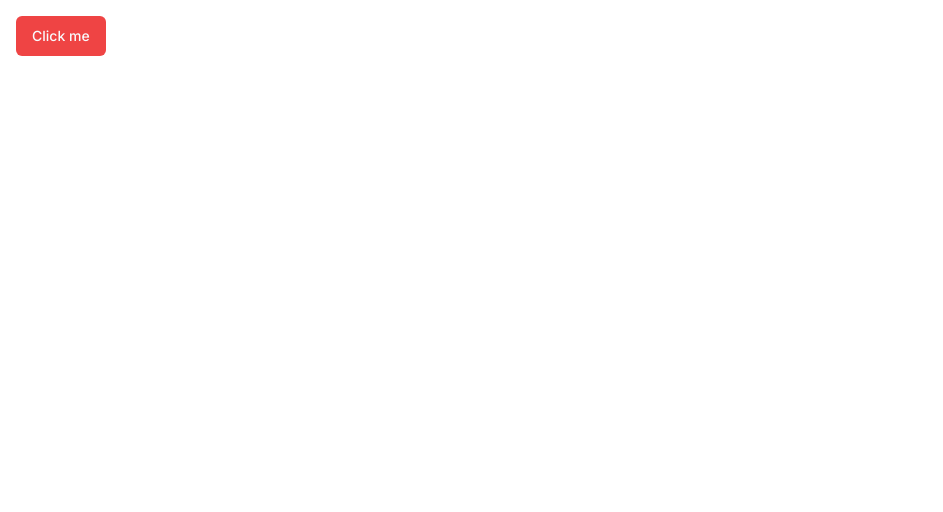
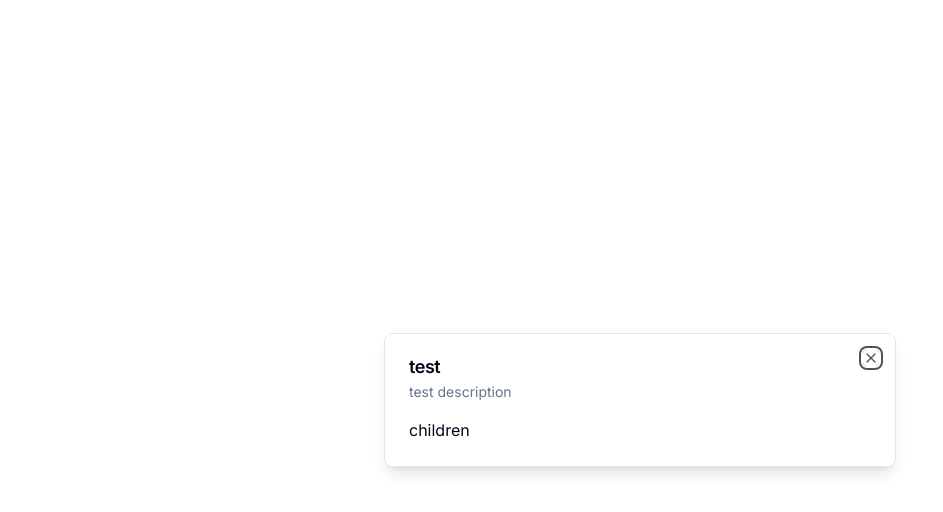
Before and after one commit to williamasjr/backend-dashboard-glasses-commerce, a Next.js app: page / in a window 1280 px wide. Shown: the top 512 px of the page, without its empty margins (0-943 px from the left). Built offline with nearby package versions, Linux system fonts and the light colour scheme.

Commit message:
dialog component from shadcnui

```diff
--- a/package.json
+++ b/package.json
@@ -10,6 +10,7 @@
   },
   "dependencies": {
     "@clerk/nextjs": "^4.27.1",
+    "@radix-ui/react-dialog": "^1.0.5",
     "@radix-ui/react-slot": "^1.0.2",
     "class-variance-authority": "^0.7.0",
     "clsx": "^2.0.0",
--- a/src/app/(root)/page.tsx
+++ b/src/app/(root)/page.tsx
@@ -1,11 +1,20 @@
-import { Button } from "@/src/components/ui/button";
+"use client";
 
-export default function Home() {
+import { Modal } from "@/src/components/ui/modal";
+
+const setUpPage = () => {
   return (
     <div className="p-4">
-      <Button size="default" variant="destructive">
-        Click me
-      </Button>
+      <Modal
+        title="test"
+        description="test description"
+        isOpen
+        onClose={() => {}}
+      >
+        children
+      </Modal>
     </div>
   );
-}
+};
+
+export default setUpPage;
--- /dev/null
+++ b/src/components/ui/dialog.tsx
@@ -0,0 +1,122 @@
+"use client";
+
+import * as React from "react";
+import * as DialogPrimitive from "@radix-ui/react-dialog";
+import { X } from "lucide-react";
+
+import { cn } from "@/src/lib/utils";
+
+const Dialog = DialogPrimitive.Root;
+
+const DialogTrigger = DialogPrimitive.Trigger;
+
+const DialogPortal = DialogPrimitive.Portal;
+
+const DialogClose = DialogPrimitive.Close;
+
+const DialogOverlay = React.forwardRef<
+  React.ElementRef<typeof DialogPrimitive.Overlay>,
+  React.ComponentPropsWithoutRef<typeof DialogPrimitive.Overlay>
+>(({ className, ...props }, ref) => (
+  <DialogPrimitive.Overlay
+    ref={ref}
+    className={cn(
+      "fixed inset-0 z-50 bg-background/80 backdrop-blur-sm data-[state=open]:animate-in data-[state=closed]:animate-out data-[state=closed]:fade-out-0 data-[state=open]:fade-in-0",
+      className
+    )}
+    {...props}
+  />
+));
+DialogOverlay.displayName = DialogPrimitive.Overlay.displayName;
+
+const DialogContent = React.forwardRef<
+  React.ElementRef<typeof DialogPrimitive.Content>,
+  React.ComponentPropsWithoutRef<typeof DialogPrimitive.Content>
+>(({ className, children, ...props }, ref) => (
+  <DialogPortal>
+    <DialogOverlay />
+    <DialogPrimitive.Content
+      ref={ref}
+      className={cn(
+        "fixed left-[50%] top-[50%] z-50 grid w-full max-w-lg translate-x-[-50%] translate-y-[-50%] gap-4 border bg-background p-6 shadow-lg duration-200 data-[state=open]:animate-in data-[state=closed]:animate-out data-[state=closed]:fade-out-0 data-[state=open]:fade-in-0 data-[state=closed]:zoom-out-95 data-[state=open]:zoom-in-95 data-[state=closed]:slide-out-to-left-1/2 data-[state=closed]:slide-out-to-top-[48%] data-[state=open]:slide-in-from-left-1/2 data-[state=open]:slide-in-from-top-[48%] sm:rounded-lg md:w-full",
+        className
+      )}
+      {...props}
+    >
+      {children}
+      <DialogPrimitive.Close className="absolute right-4 top-4 rounded-sm opacity-70 ring-offset-background transition-opacity hover:opacity-100 focus:outline-none focus:ring-2 focus:ring-ring focus:ring-offset-2 disabled:pointer-events-none data-[state=open]:bg-accent data-[state=open]:text-muted-foreground">
+        <X className="h-4 w-4" />
+        <span className="sr-only">Close</span>
+      </DialogPrimitive.Close>
+    </DialogPrimitive.Content>
+  </DialogPortal>
+));
+DialogContent.displayName = DialogPrimitive.Content.displayName;
+
+const DialogHeader = ({
+  className,
+  ...props
+}: React.HTMLAttributes<HTMLDivElement>) => (
+  <div
+    className={cn(
+      "flex flex-col space-y-1.5 text-center sm:text-left",
+      className
+    )}
+    {...props}
+  />
+);
+DialogHeader.displayName = "DialogHeader";
+
+const DialogFooter = ({
+  className,
+  ...props
+}: React.HTMLAttributes<HTMLDivElement>) => (
+  <div
+    className={cn(
+      "flex flex-col-reverse sm:flex-row sm:justify-end sm:space-x-2",
+      className
+    )}
+    {...props}
+  />
+);
+DialogFooter.displayName = "DialogFooter";
+
+const DialogTitle = React.forwardRef<
+  React.ElementRef<typeof DialogPrimitive.Title>,
+  React.ComponentPropsWithoutRef<typeof DialogPrimitive.Title>
+>(({ className, ...props }, ref) => (
+  <DialogPrimitive.Title
+    ref={ref}
+    className={cn(
+      "text-lg font-semibold leading-none tracking-tight",
+      className
+    )}
+    {...props}
+  />
+));
+DialogTitle.displayName = DialogPrimitive.Title.displayName;
+
+const DialogDescription = React.forwardRef<
+  React.ElementRef<typeof DialogPrimitive.Description>,
+  React.ComponentPropsWithoutRef<typeof DialogPrimitive.Description>
+>(({ className, ...props }, ref) => (
+  <DialogPrimitive.Description
+    ref={ref}
+    className={cn("text-sm text-muted-foreground", className)}
+    {...props}
+  />
+));
+DialogDescription.displayName = DialogPrimitive.Description.displayName;
+
+export {
+  Dialog,
+  DialogPortal,
+  DialogOverlay,
+  DialogClose,
+  DialogTrigger,
+  DialogContent,
+  DialogHeader,
+  DialogFooter,
+  DialogTitle,
+  DialogDescription,
+};
--- /dev/null
+++ b/src/components/ui/modal.tsx
@@ -0,0 +1,43 @@
+"use client";
+
+import {
+  Dialog,
+  DialogContent,
+  DialogDescription,
+  DialogHeader,
+  DialogTitle,
+} from "@/src/components/ui/dialog";
+
+interface ModalProps {
+  title: string;
+  description: string;
+  isOpen: boolean;
+  onClose: () => void;
+  children?: React.ReactNode;
+}
+
+export const Modal: React.FC<ModalProps> = ({
+  title,
+  description,
+  isOpen,
+  onClose,
+  children,
+}) => {
+  const onChange = (open: boolean) => {
+    if (!open) {
+      onClose();
+    }
+  };
+
+  return (
+    <Dialog open={isOpen} onOpenChange={onChange}>
+      <DialogContent>
+        <DialogHeader>
+          <DialogTitle>{title}</DialogTitle>
+          <DialogDescription>{description}</DialogDescription>
+        </DialogHeader>
+        <div>{children}</div>
+      </DialogContent>
+    </Dialog>
+  );
+};
```
Also changed, not shown: components.json, 1 other file (tests, documents, lock files or other folders).
